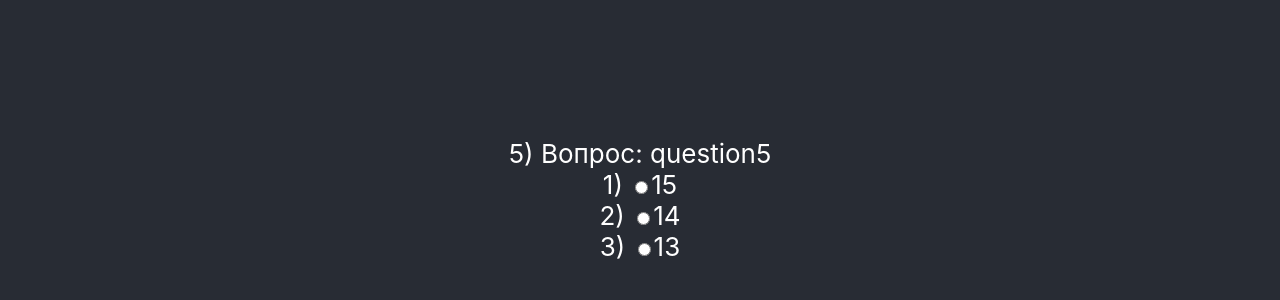
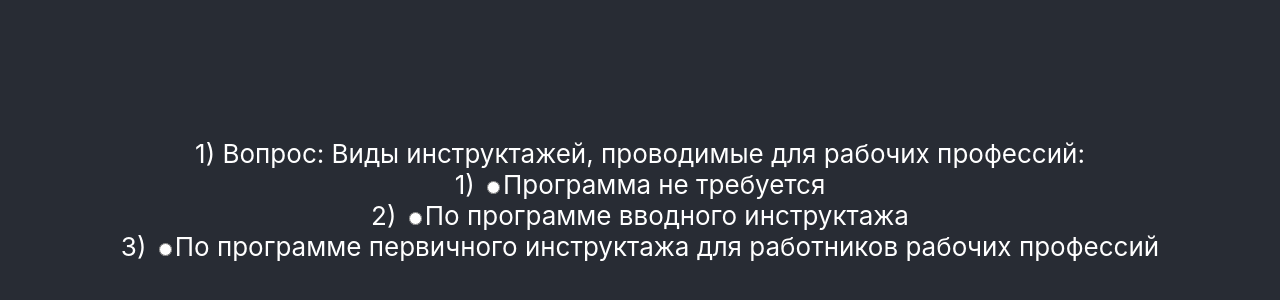
Before and after one commit to Khvostov-Nik/test, a React (Create React App) app: page / in a window 1280 px wide. Shown: the part 200-500 px from the top of the page. Built offline with nearby package versions, Linux system fonts and the light colour scheme.

Commit message:
пробую всяке

```diff
--- a/src/App.jsx
+++ b/src/App.jsx
@@ -1,94 +1,103 @@
 import './App.css';
 
 function App() {
-  const questions= [
+  const questions = [
     {
-        id:'1',
-        question:'Виды инструктажей, проводимые для рабочих профессий:',
-        true:'1',
-        answers:[
-            'По программе первичного инструктажа для работников рабочих профессий',
-            'По программе вводного инструктажа',
-            'Программа не требуется'
-        ]
+      id: '1',
+      question: 'Виды инструктажей, проводимые для рабочих профессий:',
+      true: '1',
+      answers: {
+        1: 'По программе первичного инструктажа для работников рабочих профессий',
+        2: 'По программе вводного инструктажа',
+        3: 'Программа не требуется',
+      },
     },
-    {
-        id:'2',
-        question:'question2',
-        true:'1',
-        answers:[
-            '4',
-            '5',
-            '6'
-        ]
-    },
-    {
-        id:'3',
-        question:'question3',
-        true:'1',
-        answers:[
-            '7',
-            '8',
-            '9'
-        ]
-    },
-    {
-        id:'4',
-        question:'question4',
-        true:'1',
-        answers:[
-            '10',
-            '11',
-            '12'
-        ]
-    },
-    {
-        id:'5',
-        question:'question5',
-        true:'1',
-        answers:[
-            '13',
-            '14',
-            '15'
-        ]
-    },
-    {
-        id:'6',
-        question:'question6',
-        true:'1',
-        answers:[
-            '16',
-            '17',
-            '18'
-        ]
-    },
-    ]
+    // {
+    //     id:'2',
+    //     question:'question2',
+    //     true:'1',
+    //     answers:[
+    //         '4',
+    //         '5',
+    //         '6'
+    //     ]
+    // },
+    // {
+    //     id:'3',
+    //     question:'question3',
+    //     true:'1',
+    //     answers:[
+    //         '7',
+    //         '8',
+    //         '9'
+    //     ]
+    // },
+    // {
+    //     id:'4',
+    //     question:'question4',
+    //     true:'1',
+    //     answers:[
+    //         '10',
+    //         '11',
+    //         '12'
+    //     ]
+    // },
+    // {
+    //     id:'5',
+    //     question:'question5',
+    //     true:'1',
+    //     answers:[
+    //         '13',
+    //         '14',
+    //         '15'
+    //     ]
+    // },
+    // {
+    //     id:'6',
+    //     question:'question6',
+    //     true:'1',
+    //     answers:[
+    //         '16',
+    //         '17',
+    //         '18'
+    //     ]
+    // },
+  ];
 
-    let rand = Math.floor(Math.random() * questions.length);
-    let questionRand = questions[rand].question
-    let id = questions[rand].id
-    let answers = questions[rand].answers
-    let answerRand= answers.sort(()=>Math.random()-0.5)
-    let count = 1
+  let rand = Math.floor(Math.random() * questions.length);
+  let questionRand = questions[rand].question;
+  let id = questions[rand].id;
+  let answers = Object.values(questions[rand].answers);
+//   let answersKye = Object.keys(questions[rand].answers);
+  let answerRand = answers.sort(() => Math.random() - 0.5);
+  let count = 1;
 
-
-let question = ()=>{
-        return <div>{id}) Вопрос: {questionRand}</div>
-      }
-let answerShow = answerRand.map((item)=>{
-    return <div><span>{count++}) </span><label ><input type="radio" name="answer" id='{count++}' /><span>{item}</span></label></div>
-})
+  let question = () => {
+    return (
+      <div>
+        {id}) Вопрос: {questionRand}
+      </div>
+    );
+  };
+  let answerShow = answerRand.map((item) => {
+    return (
+      <div>
+        <span>{count++}) </span>
+        <label>
+          <input type='radio' name='answer' id='{count++}' />
+          <span>{item}</span>
+        </label>
+      </div>
+    );
+  });
 
   return (
-    <div className="App">
-      <header className="App-header">
-
+    <div className='App'>
+      <header className='App-header'>
         <div>
-        {question(questionRand)}
-        {answerShow}
+          {question(questionRand)}
+          {answerShow}
         </div>
-
-
       </header>
     </div>
   );
```
